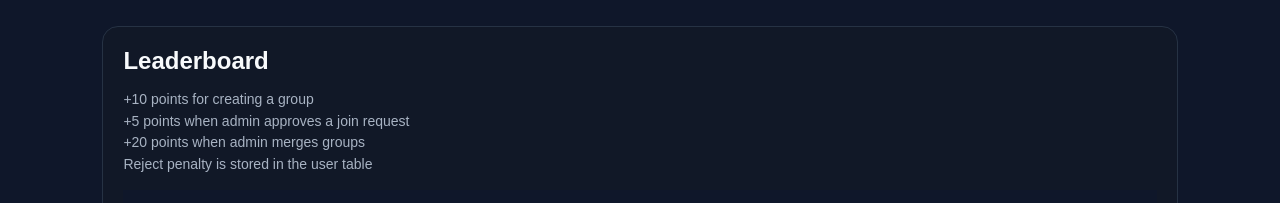
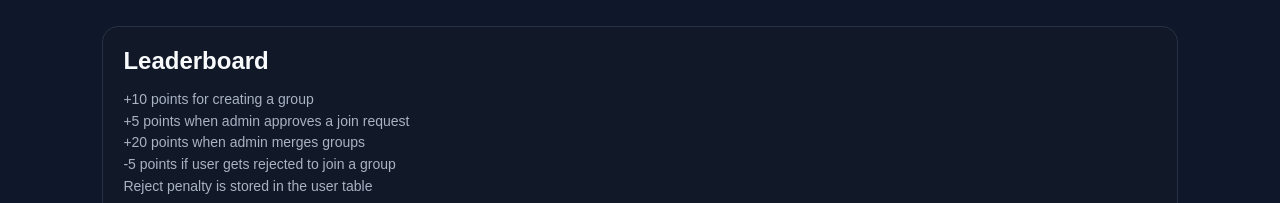
Before and after one commit to Foysal-001/Bracu_370_Project_StudyBuddy, a PHP site: page /leaderboard.php in a window 1280 px wide. Shown: the part 50-253 px from the top of the page. Run offline with PHP 8.4, Linux system fonts and the light colour scheme; the visitor is signed in with stand-in values (Sample User, id 1); data that the repository does not hold is empty.

Commit message:
Update leaderboard.php

```diff
--- a/Final/leaderboard.php
+++ b/Final/leaderboard.php
@@ -26,6 +26,7 @@ $result = mysqli_query($database, $query);
         +10 points for creating a group<br>
         +5 points when admin approves a join request<br>
         +20 points when admin merges groups<br>
+        -5 points if user gets rejected to join a group<br>
         Reject penalty is stored in the user table
     </p>
 
```
